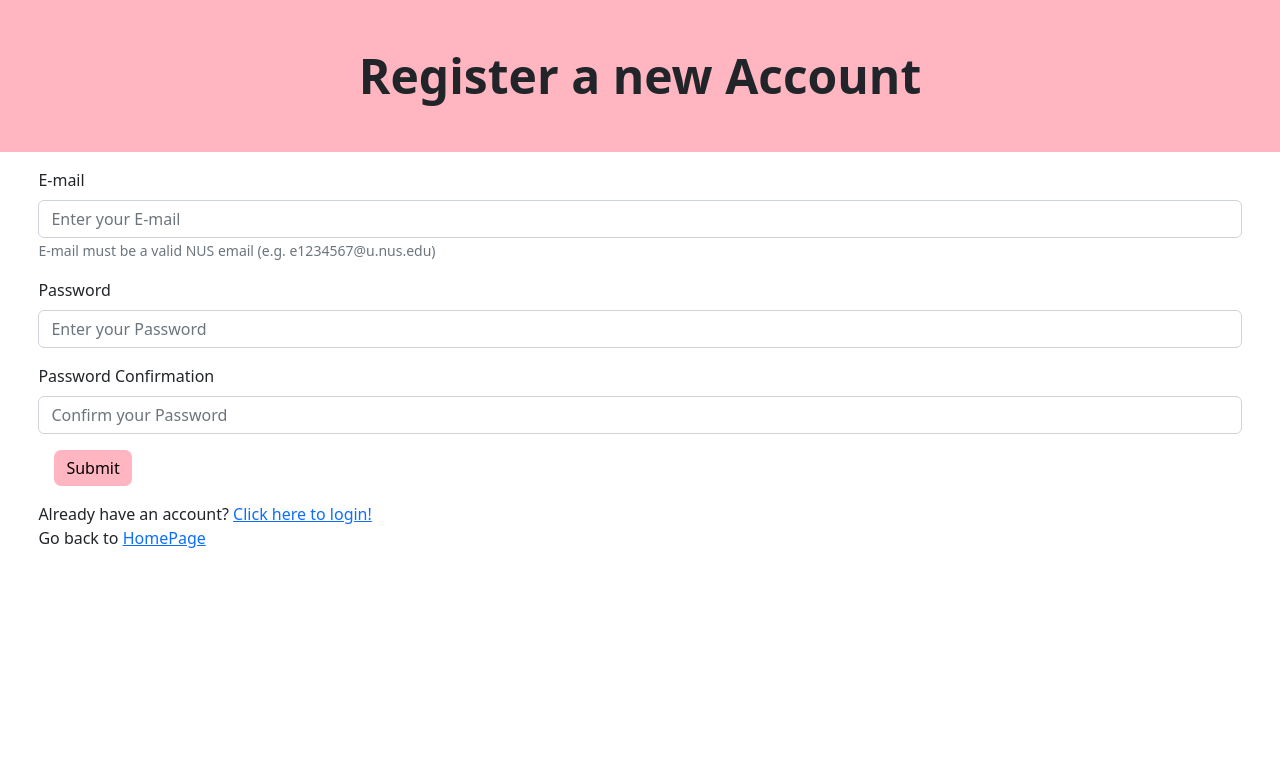
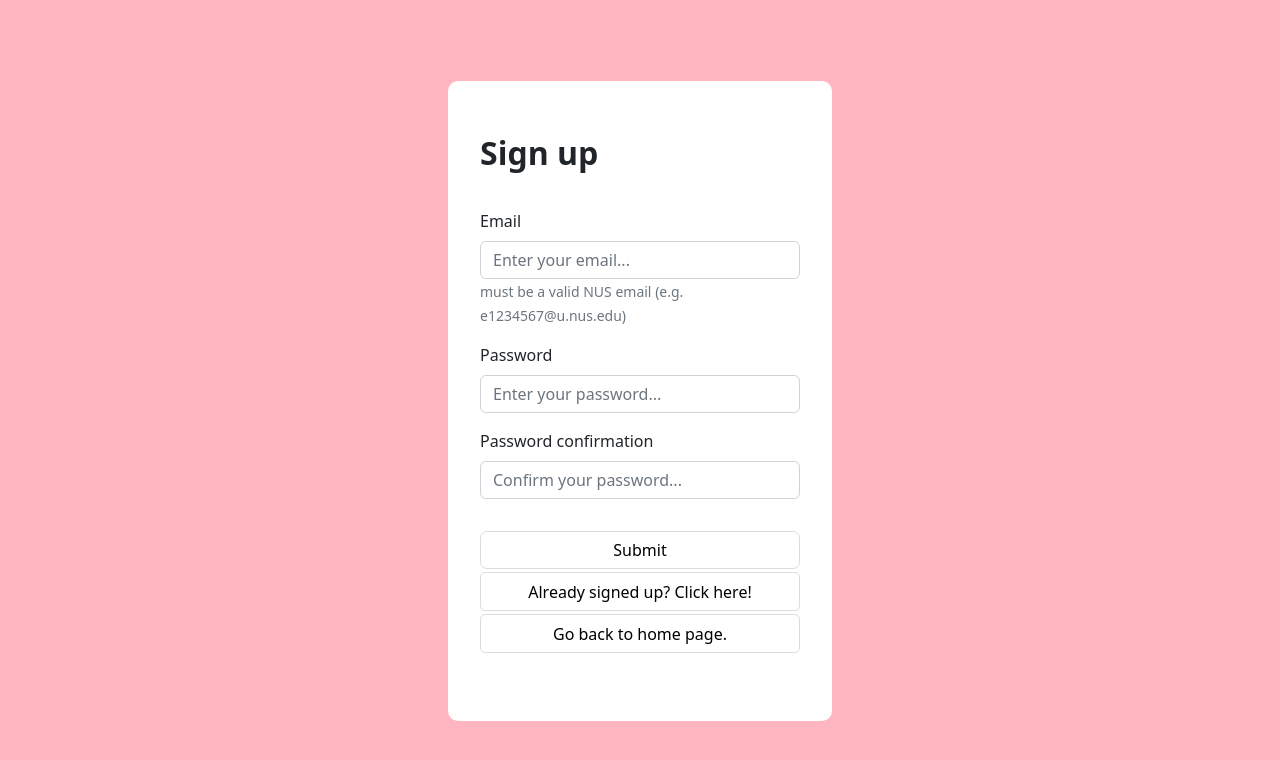
Before and after one commit to WellNUS/frontend, a React (Create React App) app: page /register in a window 1280 px wide. Shown: the top 760 px of the page. Built offline with nearby package versions, Linux system fonts and the light colour scheme.

Commit message:
Add Login and Registration UI

```diff
--- a/src/views/pages/authentication/Login.tsx
+++ b/src/views/pages/authentication/Login.tsx
@@ -3,7 +3,8 @@ import { useDispatch, useSelector } from "react-redux";
 import { Link, useNavigate } from "react-router-dom";
 import userSlice from "../../../store/slices/user";
 import GeneralForm from "../../partials/GeneralForm/GeneralForm";
-import { AltRow, Container, Form, MainRow } from "./styled/styled";
+import { AltRow, Container, MainRow } from "./styled/styled";
+import "./styled/styles.css"
 
 function Login(): React.ReactElement {
     const dispatch = useDispatch();
@@ -40,26 +41,25 @@ function Login(): React.ReactElement {
         return <h1>You are already Logged In</h1>;
     }
 
-    return  <Container>
-                <MainRow>
-                    Login
-                </MainRow>
-                <Form>
+    return  <div className="background">
+        <div className="container">
+            <div className="auth-title">Log in</div>
+            <div className="form">
                 <GeneralForm
                     onSubmit={onSubmit}
                     fields={[
                         {
                             id: "email",
                             type: "email",
-                                label: "E-mail",
-                                placeholder: "Enter your E-mail",
+                            label: "Email",
+                            placeholder: "Enter your email...",
                             notes: ""
                         },
                         {
                             id: "password",
                             type: "password",
                             label: "Password",
-                                placeholder: "Enter your Password",
+                            placeholder: "Enter your password...",
                             notes: ""
                         }
                     ]}
@@ -67,14 +67,20 @@ function Login(): React.ReactElement {
                     displayError={errMsg !== ""}
                     closeError={() => setErrMsg("")}
                 />
-                </Form>
-                <AltRow>
-                    Don't have an account? <Link to="/register">Click here!</Link>
-                </AltRow>
-                <AltRow>
-                    Go back to <Link to="/">HomePage</Link>
-                </AltRow>
-            </Container>
+                <hr />
+                <Link to="/register" className="no-decoration">
+                    <button className="link-button">
+                        Don't have an account? Click here!
+                    </button>
+                </Link>
+                <Link to="/" className="no-decoration">
+                    <button className="link-button">
+                        Go back to home page.
+                    </button>
+                </Link>
+            </div>
+        </div>
+    </div>
 }
 
 export default Login;
--- a/src/views/pages/authentication/Register.tsx
+++ b/src/views/pages/authentication/Register.tsx
@@ -4,6 +4,7 @@ import { Link, useNavigate } from "react-router-dom";
 import userSlice from "../../../store/slices/user";
 import GeneralForm from "../../partials/GeneralForm/GeneralForm";
 import { AltRow, Container, Form, MainRow } from "./styled/styled";
+import "./styled/styles.css"
 
 function Register(): React.ReactElement {
     const dispatch = useDispatch();
@@ -30,31 +31,32 @@ function Register(): React.ReactElement {
         return <h1>You are already Logged In</h1>;
     }
 
-    return  <Container>
-                <MainRow>Register a new Account</MainRow>
-                <Form>
+    return <div className="background flex-wrapper">
+        <div className="register-container">
+            <div className="auth-title">Sign up</div>
+            <div className="form">
                 <GeneralForm
                     onSubmit={onSubmit}
                     fields={[
                         {
                             id: "email",
                             type: "email",
-                                label: "E-mail",
-                                placeholder: "Enter your E-mail",
-                                notes: "E-mail must be a valid NUS email (e.g. e1234567@u.nus.edu)"
+                            label: "Email",
+                            placeholder: "Enter your email...",
+                            notes: "must be a valid NUS email (e.g. e1234567@u.nus.edu)"
                         },
                         {
                             id: "password",
                             type: "password",
                             label: "Password",
-                                placeholder: "Enter your Password",
+                            placeholder: "Enter your password...",
                             notes: ""
                         },
                         {
                             id: "password_confirmation",
                             type: "password",
-                                label: "Password Confirmation",
-                                placeholder: "Confirm your Password",
+                            label: "Password confirmation",
+                            placeholder: "Confirm your password...",
                             notes: ""
                         },
                     ]}
@@ -62,14 +64,19 @@ function Register(): React.ReactElement {
                     displayError={errMsg !== ""}
                     closeError={() => setErrMsg("")}
                 />
-                </Form>
-                <AltRow>
-                    Already have an account? <Link to="/login">Click here to login!</Link>
-                </AltRow>
-                <AltRow>
-                    Go back to <Link to="/">HomePage</Link>
-                </AltRow>
-            </Container>
+            <Link to="/login" className="no-decoration">
+                <button className="link-button">
+                    Already signed up? Click here!
+                </button>
+            </Link>
+            <Link to="/" className="no-decoration">
+                <button className="link-button">
+                    Go back to home page.
+                </button>
+            </Link>
+            </div>
+        </div>
+    </div>
 }
 
 export default Register;
--- /dev/null
+++ b/src/views/pages/authentication/styled/styles.css
@@ -0,0 +1,68 @@
+:root {
+    --theme-two: #ffb6c1;
+    --theme-one: white;
+}
+
+.background {
+    background-color: var(--theme-two);
+    height: 100vh;
+    width: 100vw;
+    border: 1px var(--theme-two) solid;
+}
+
+.flex-wrapper {
+    display: flex;
+    flex-direction: row;
+    justify-content: center;
+}
+
+.container {
+    background-color: var(--theme-one);
+    height: 80vh;
+    margin-top: 10vh;
+    margin-bottom: 10vh;
+    width: 30vw;
+    padding: 3rem 0;
+    border-radius: 10px;
+}
+
+.auth-title {
+    font-size: 2rem;
+    font-weight: bold;
+    text-align: left;
+    margin-left: 2rem;
+}
+
+.form {
+    margin: 2rem;
+}
+
+.link-button {
+    background-color: var(--theme-one);
+    margin-top: 0.2rem;
+    width: 100%;
+    color: black;
+    border: 1px #DCDCDC solid;
+    border-radius: 5px;
+    padding: 0.4rem;
+
+}
+
+.link-button:hover {
+    border: 1px black solid;
+}
+
+.no-decoration {
+    text-decoration: none;
+    color: black;
+}
+
+.register-container {
+    background-color: var(--theme-one);
+    height: 80vh;
+    margin-top: 10vh;
+    margin-bottom: 10vh;
+    width: 30vw;
+    padding: 3rem 0;
+    border-radius: 10px;
+}
--- a/src/views/pages/room/style/styles.css
+++ b/src/views/pages/room/style/styles.css
@@ -50,7 +50,7 @@
 }
 
 .room-messages-wrapper {
-    border: 1px red solid;
+    /* border: 1px red solid; */
     display: flex;
     flex-direction: column;
     gap: 1rem;
--- a/src/views/partials/GeneralForm/GeneralForm.tsx
+++ b/src/views/partials/GeneralForm/GeneralForm.tsx
@@ -6,10 +6,10 @@ import AlertDismissible from "./AlertDismissible";
 import styled from "styled-components";
 
 const StyledButton = styled(Button)`
+    margin: 1rem 0 0rem 0;
+    width: 100%;
     color: black;
-    background-color: lightpink;
-    border: 0;
-    transition: color .15s ease-in-out,background-color .15s ease-in-out,border-color .15s ease-in-out,box-shadow .15s ease-in-out;
+    border: 1px #DCDCDC solid;
 `
 
 type Props = {
@@ -22,7 +22,7 @@ type Props = {
 
 function GeneralForm(props: Props): React.ReactElement {
     const { fields, onSubmit, error, displayError, closeError } = props;
-    return <Form onSubmit={onSubmit}>
+    return <div onSubmit={onSubmit}>
                 {
                     fields.map((f, i) => (
                         <FormField
@@ -43,7 +43,7 @@ function GeneralForm(props: Props): React.ReactElement {
                 <StyledButton variant="white" type="submit">
                     Submit
                 </StyledButton>
-            </Form>
+            </div>
 }
 
 export default GeneralForm;
```
Lines whose indentation alone changed are shown as unchanged.
